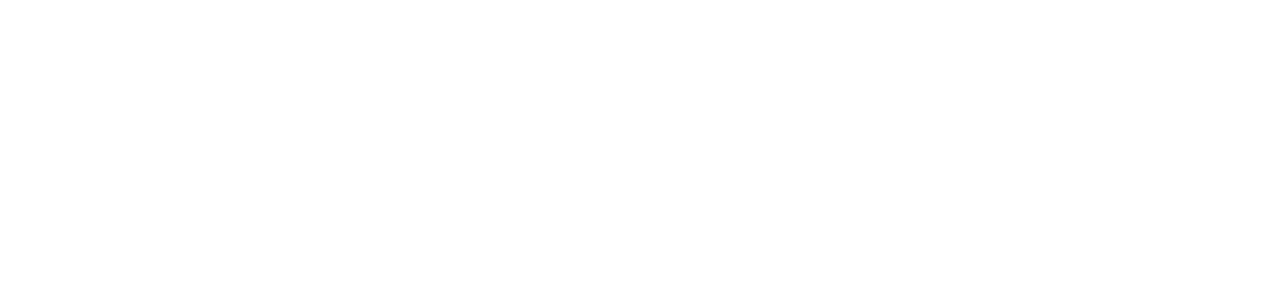
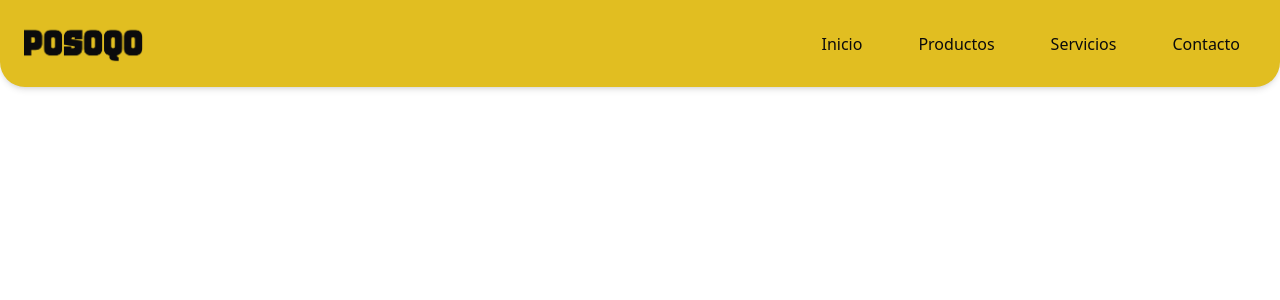
Before and after one commit to kenher-droid/practica_posoqo_frondend, an Angular app: page / in a window 1280 px wide. Shown: the top 300 px of the page. Built offline with nearby package versions, Linux system fonts and the light colour scheme.

Commit message:
frondend, component-header examen añadido

```diff
--- a/src/app/app.html
+++ b/src/app/app.html
@@ -1 +1,4 @@
+
+<app-header></app-header>
+
 <router-outlet />
--- a/src/app/app.ts
+++ b/src/app/app.ts
@@ -1,9 +1,10 @@
 import { Component, signal } from '@angular/core';
 import { RouterOutlet } from '@angular/router';
+import { Header } from './components/header/header';
 
 @Component({
   selector: 'app-root',
-  imports: [RouterOutlet],
+  imports: [RouterOutlet, Header],
   templateUrl: './app.html',
   styleUrl: './app.css'
 })
--- a/src/app/components/header/header.html
+++ b/src/app/components/header/header.html
@@ -1 +1,26 @@
-<p>header works!</p>
+<header class="bg-[#E1BE21] text-[#0B0B0C] shadow-md rounded-b-[25px]">
+  <div class=" mx-auto px-6 py-6 flex justify-between items-center">
+
+    <!-- Logo -->
+    <div class="text-2xl font-bold text-[#0B0B0C] w-30">
+      <img src="assets/Logo.png" alt="logo">
+    </div>
+
+    <!-- Menú -->
+    <nav>
+      <ul class="flex space-x-6">
+        @for (item of menu; track item.nombre) {
+          <li>
+            <a
+              [routerLink]="item.ruta"
+              class="px-4 py-2 rounded-lg transition-all duration-300 font-medium text-[#0B0B0C] hover:bg-black/10 hover:text-black"
+            >
+              {{ item.nombre }}
+            </a>
+          </li>
+        }
+      </ul>
+    </nav>
+
+  </div>
+</header>
--- a/src/app/components/header/header.ts
+++ b/src/app/components/header/header.ts
@@ -1,9 +1,17 @@
 import { Component } from '@angular/core';
+import { RouterModule } from '@angular/router';
 
 @Component({
   selector: 'app-header',
-  imports: [],
+  imports: [RouterModule],
   templateUrl: './header.html',
   styleUrl: './header.css',
 })
-export class Header {}
+export class Header {
+  menu = [
+    { nombre: 'Inicio', ruta: '#' },
+    { nombre: 'Productos', ruta: '#' },
+    { nombre: 'Servicios', ruta: '#' },
+    { nombre: 'Contacto', ruta: '#' }
+  ];
+}
```
Also changed, not shown: public/assets/Logo.png (added).
